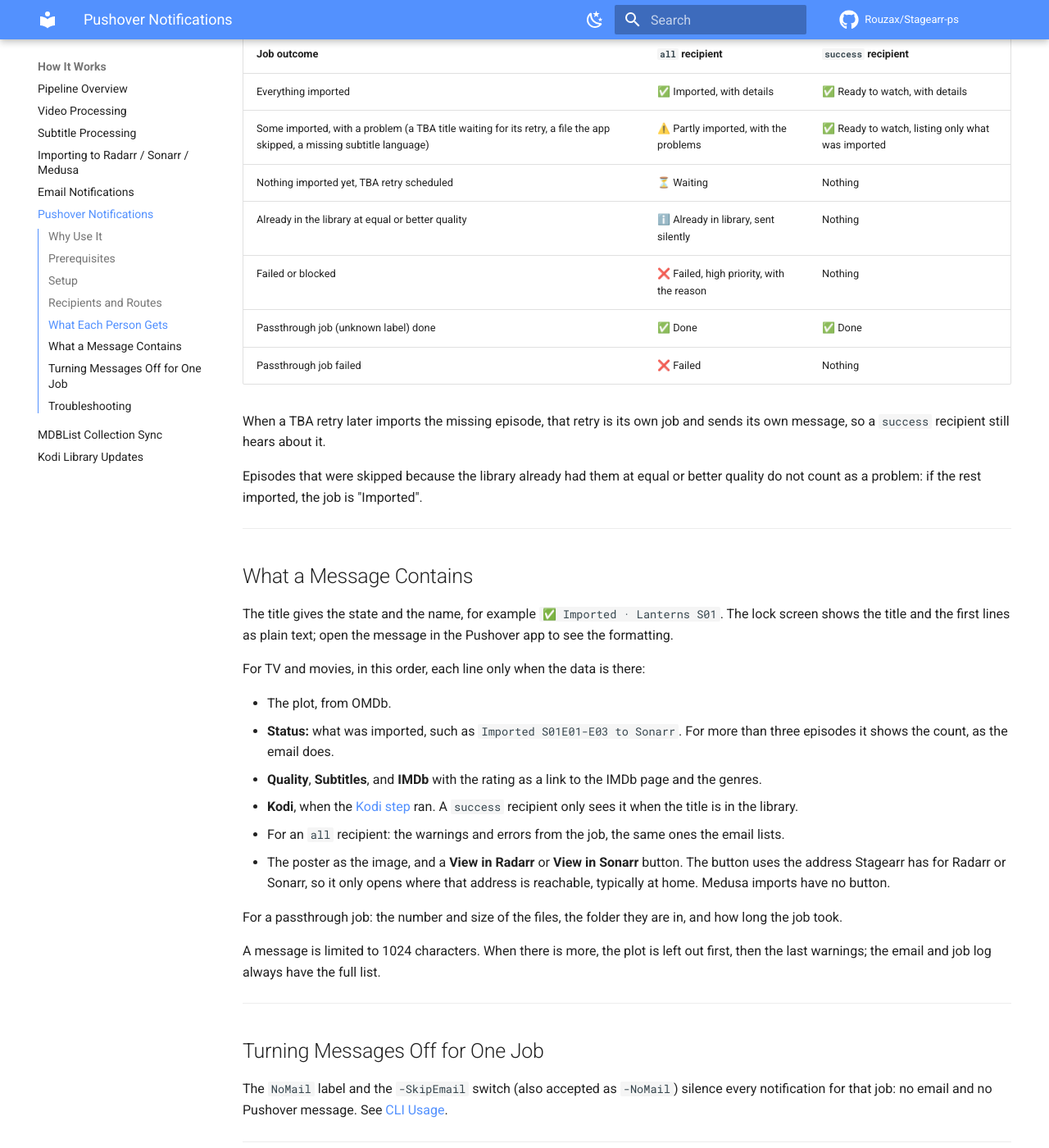
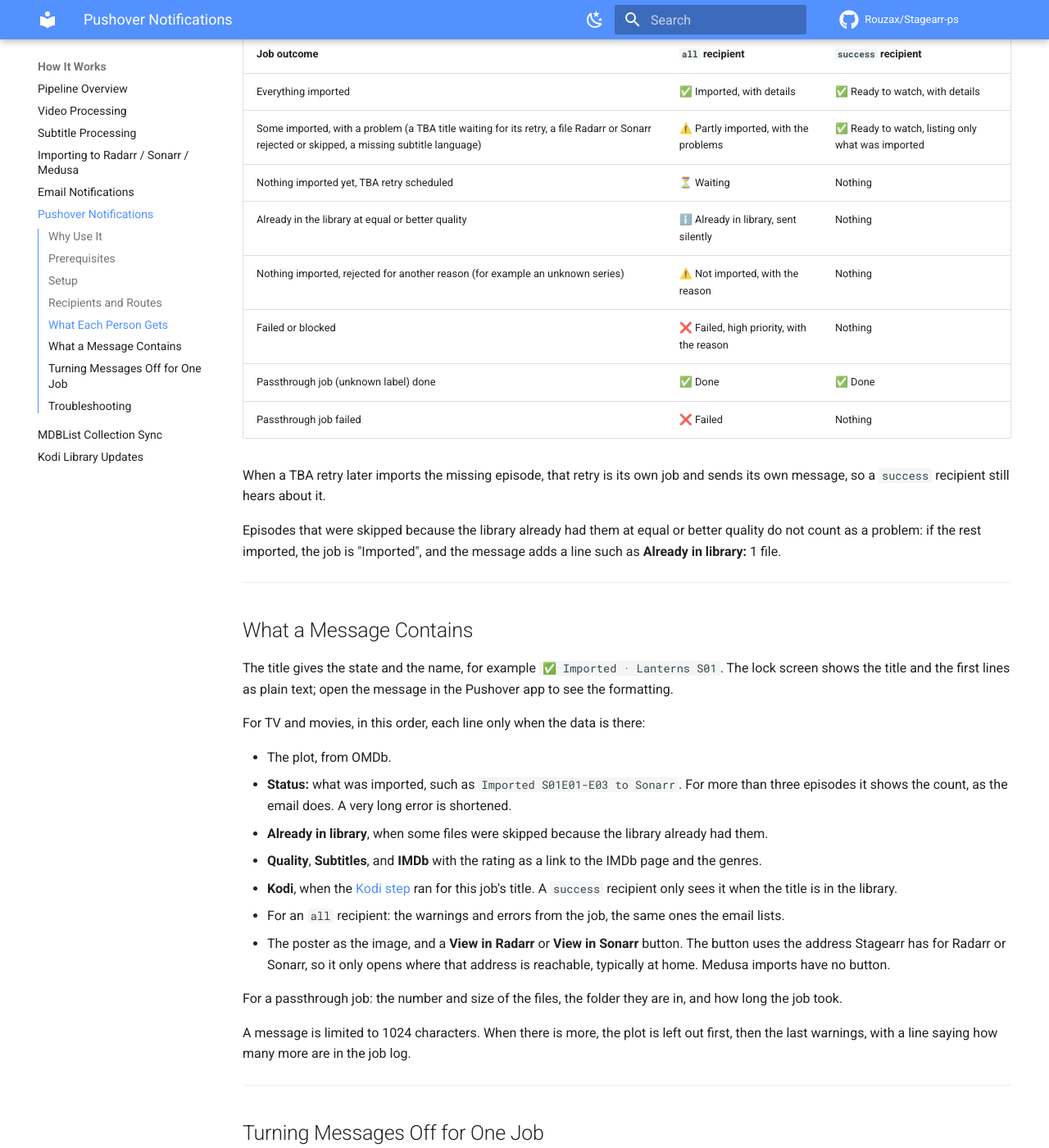
Before and after one commit to Rouzax/Stagearr-ps, an MkDocs documentation site: the page built from docs/pushover.md, in a window 1280 px wide and 1400 px high, scrolled down 2330 px. Shown: the whole window at 82% size. Built offline with MkDocs 1.6.1 and Material for MkDocs 9.7.7, drawn with Linux system fonts in a browser that asks for light colours; comment, search, counter and statistics services are not loaded; some of the changed text lies outside the part shown.

Commit message:
fix(pushover): address whole-branch review findings
Send before the job log is saved so the Pushover line is in it; read
the error body PowerShell 7 puts on ErrorDetails so Pushover's reason
shows; classify rejections that are not about quality as NotImported or
Partial and count files already in the library; never echo config
values that may be keys; shorten a long status instead of sending an
empty message; treat names that differ only in case as one recipient;
report an empty token from Test-SAPushoverConfig; cap each send to the
time left; Kodi status only for the job's own titles.

```diff
--- a/docs/pushover.md
+++ b/docs/pushover.md
@@ -86,16 +86,17 @@
 | Job outcome | `all` recipient | `success` recipient |
 |-------------|-----------------|---------------------|
 | Everything imported | ✅ Imported, with details | ✅ Ready to watch, with details |
-| Some imported, with a problem (a TBA title waiting for its retry, a file the app skipped, a missing subtitle language) | ⚠️ Partly imported, with the problems | ✅ Ready to watch, listing only what was imported |
+| Some imported, with a problem (a TBA title waiting for its retry, a file Radarr or Sonarr rejected or skipped, a missing subtitle language) | ⚠️ Partly imported, with the problems | ✅ Ready to watch, listing only what was imported |
 | Nothing imported yet, TBA retry scheduled | ⏳ Waiting | Nothing |
 | Already in the library at equal or better quality | ℹ️ Already in library, sent silently | Nothing |
+| Nothing imported, rejected for another reason (for example an unknown series) | ⚠️ Not imported, with the reason | Nothing |
 | Failed or blocked | ❌ Failed, high priority, with the reason | Nothing |
 | Passthrough job (unknown label) done | ✅ Done | ✅ Done |
 | Passthrough job failed | ❌ Failed | Nothing |
 
 When a TBA retry later imports the missing episode, that retry is its own job and sends its own message, so a `success` recipient still hears about it.
 
-Episodes that were skipped because the library already had them at equal or better quality do not count as a problem: if the rest imported, the job is "Imported".
+Episodes that were skipped because the library already had them at equal or better quality do not count as a problem: if the rest imported, the job is "Imported", and the message adds a line such as **Already in library:** 1 file.
 
 ---
 
@@ -106,15 +107,16 @@
 For TV and movies, in this order, each line only when the data is there:
 
 - The plot, from OMDb.
-- **Status:** what was imported, such as `Imported S01E01-E03 to Sonarr`. For more than three episodes it shows the count, as the email does.
+- **Status:** what was imported, such as `Imported S01E01-E03 to Sonarr`. For more than three episodes it shows the count, as the email does. A very long error is shortened.
+- **Already in library**, when some files were skipped because the library already had them.
 - **Quality**, **Subtitles**, and **IMDb** with the rating as a link to the IMDb page and the genres.
-- **Kodi**, when the [Kodi step](kodi.md) ran. A `success` recipient only sees it when the title is in the library.
+- **Kodi**, when the [Kodi step](kodi.md) ran for this job's title. A `success` recipient only sees it when the title is in the library.
 - For an `all` recipient: the warnings and errors from the job, the same ones the email lists.
 - The poster as the image, and a **View in Radarr** or **View in Sonarr** button. The button uses the address Stagearr has for Radarr or Sonarr, so it only opens where that address is reachable, typically at home. Medusa imports have no button.
 
 For a passthrough job: the number and size of the files, the folder they are in, and how long the job took.
 
-A message is limited to 1024 characters. When there is more, the plot is left out first, then the last warnings; the email and job log always have the full list.
+A message is limited to 1024 characters. When there is more, the plot is left out first, then the last warnings, with a line saying how many more are in the job log.
 
 ---
 
@@ -129,12 +131,12 @@
 | What you see | Likely cause | What to do |
 |--------------|--------------|------------|
 | No message, and no `Pushover` line in the job log | `enabled` is false, the job used `NoMail`, or no route matches the label | Check `enabled` and `routes`. The job log's verbose lines show `Pushover: no route for label '...'`. |
-| `Pushover: Not sent: appToken is empty` | The token is missing | Copy the application token from pushover.net into `appToken`. |
+| `Pushover: Not sent: appToken is empty` | The token is missing | Copy the application token from pushover.net into `appToken`. `Test-SAPushoverConfig` reports the same per recipient. |
 | `Pushover: Not sent to all: me: application token is invalid` | Wrong token | Copy it again from your application's page on pushover.net. |
 | `... me: user identifier is not a valid user, group, or subscribed user key` | Wrong user key for that person | Copy the key from their Pushover dashboard. The others still get their messages. |
 | `... monthly message limit reached` | The Pushover account used its monthly quota | Wait for the next month or upgrade the plan. |
-| `... config: recipient 'x' has notify 'sometimes'` | A typo in `recipients` or `routes` | Fix the entry the message names. |
-| `... out of time` | Pushover did not answer, and all sends for one job share 30 seconds | Nothing; the next job tries again. Lower `timeoutSeconds` if this happens often. |
+| `config: recipient 'x' does not end in all or success`, `config: routes entry 2 names a recipient that is not in recipients` | A typo in `recipients` or `routes`. The message names the entry by position, and never repeats what you typed in case it is a key. | Fix the entry the message points to. |
+| `... out of time` | Pushover did not answer, and all sends for one job share 30 seconds | Nothing; later jobs send as normal. Lower `timeoutSeconds` if this happens often. |
 | Partner never gets messages | Their filter is `success` and the jobs imported nothing new, or they are not in the route for that label | Check `routes` and the table above. |
 
 A Pushover problem never fails a job and never turns the email amber; it only adds the line in the job log.
```
Also changed, not shown: developer/FUNCTION-REFERENCE.md (+2 -2 lines), 7 other files.
